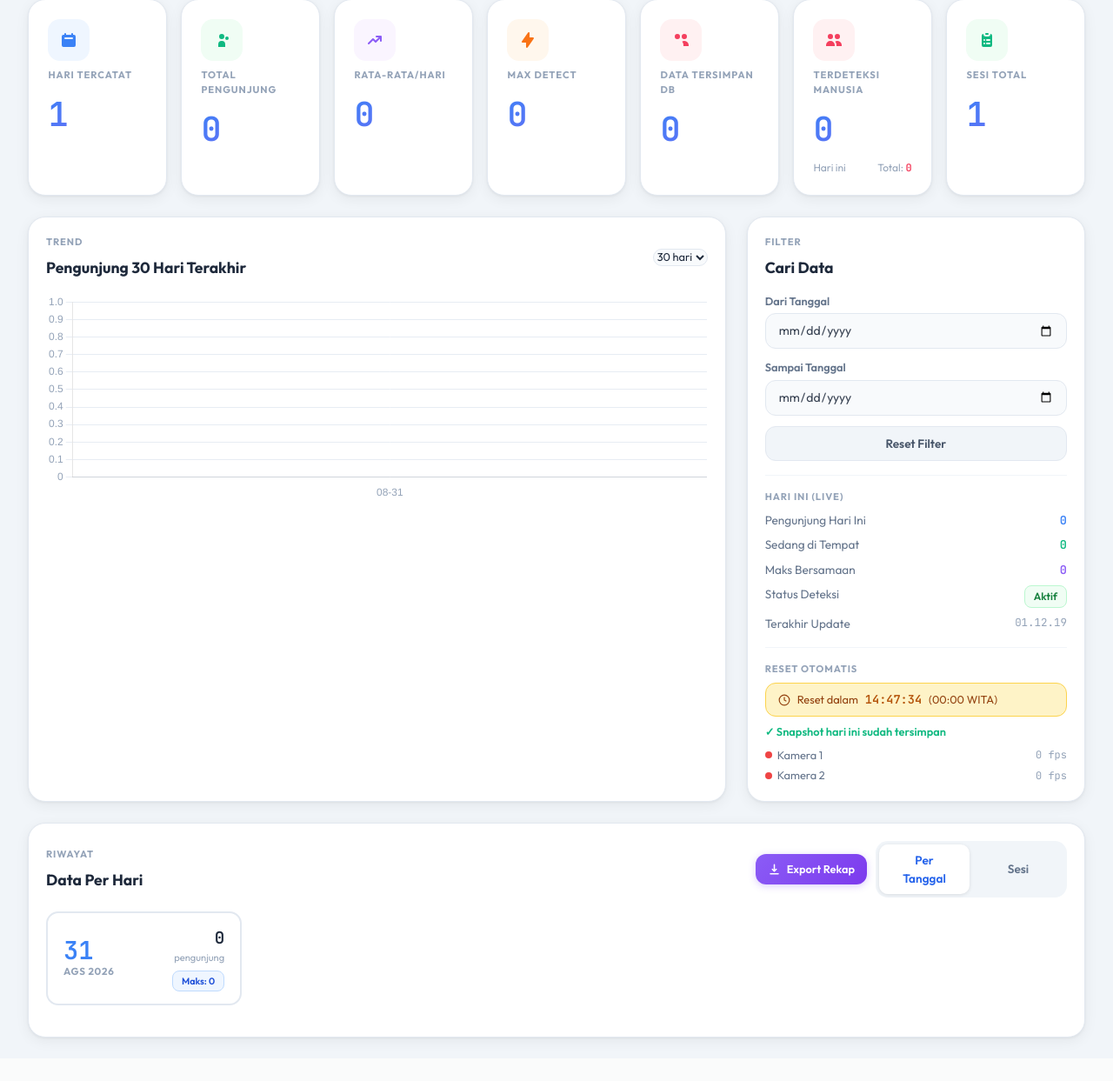
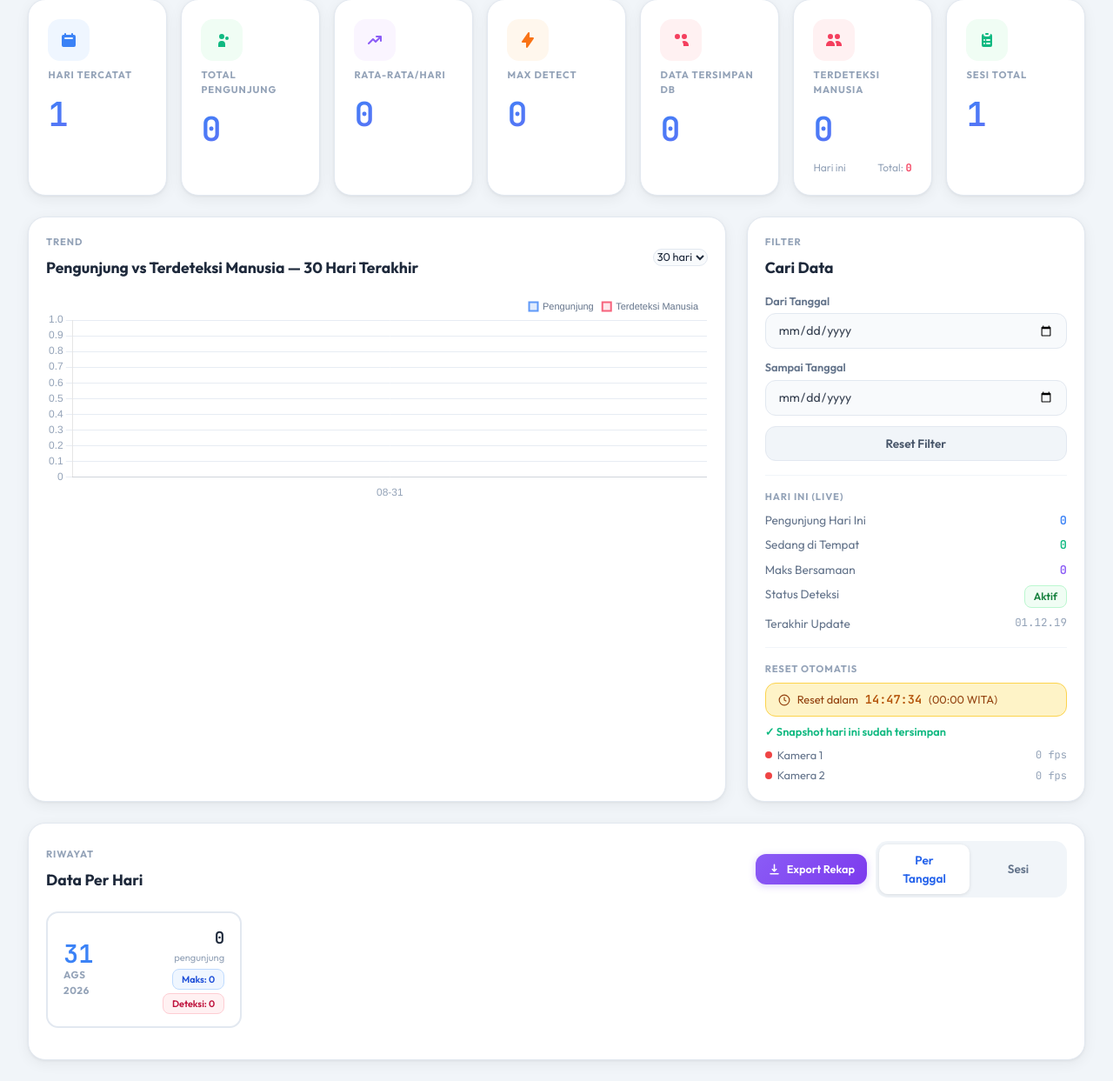
Before and after one commit to ICT-Bayan-Group/facedetection-counting, a Flask app: page /data-pengunjung in a window 1280 px wide. Shown: the part 105-1348 px from the top of the page at 87% size. Before the commit the page ends 1307 px from the top, so only its background shows below. Run offline with Flask 3, Linux system fonts and the light colour scheme; data comes from the database, SQL or seed files in the repository; data that the repository does not hold is empty; some libraries are stand-ins or nearby versions.

Commit message:
update data terdeteksi manusia

```diff
--- a/app.py
+++ b/app.py
@@ -169,6 +169,10 @@ def auto_start_session():
                         snapshot_date  = carry['date'],
                         total_visitors = carry['total_detected'],
                         max_concurrent = carry['max_count'],
+                        # BARU: kalau stats_manager punya angka raw detection carryover-nya
+                        # ikut diselamatkan juga; kalau belum ada, default 0 (bukan hilang,
+                        # cuma gak ke-carry — angka utama tetap total_visitors/max_concurrent).
+                        raw_detections = carry.get('raw_detections', 0),
                         notes          = 'Auto-saved carryover (proses mati sebelum midnight reset)',
                     )
                     print(f"💾 Carryover {carry['date']} diselamatkan: "
@@ -190,6 +194,7 @@ def auto_start_session():
         stats          = _merged_stats()
         total_visitors = stats.get('daily_total', 0)
         max_concurrent = stats.get('max_count', 0)
+        raw_detections = stats.get('raw_detections', 0)  # BARU
 
         n_closed = mgr.end_all_running_sessions(
             total_visitors = total_visitors,
@@ -203,6 +208,7 @@ def auto_start_session():
                 snapshot_date  = today_wita(),
                 total_visitors = total_visitors,
                 max_concurrent = max_concurrent,
+                raw_detections = raw_detections,  # BARU
                 notes          = f'Auto-saved setelah restart/interrupt ({n_closed} sesi ditutup)',
             )
             print(f"💾 Data sesi yang ke-interrupt diselamatkan ke daily_snapshot: "
@@ -666,6 +672,8 @@ def export_daily_csv(date_str: str):
     if summary:
         writer.writerow(['Total Pengunjung', summary.get('total_visitors', 0)])
         writer.writerow(['Maks Bersamaan',   summary.get('max_concurrent', 0)])
+        # BARU: total "terdeteksi manusia" (raw, sebelum dedup) untuk tanggal ini
+        writer.writerow(['Total Terdeteksi Manusia', summary.get('raw_detections', 0)])
     writer.writerow([])
 
     writer.writerow(['No', 'Face ID', 'Pertama Terlihat', 'Terakhir Terlihat',
@@ -694,8 +702,9 @@ def export_daily_csv(date_str: str):
 # BEDA dengan /api/daily/export/<date_str> di atas:
 #   - endpoint di atas = detail per WAJAH untuk SATU tanggal
 #   - endpoint ini      = rekap TOTAL per tanggal untuk BANYAK tanggal sekaligus
-#     (format: tanggal sekian, jumlah pengunjung sekian), sesuai tampilan
-#     kartu-kartu di grid "Data Per Hari" pada halaman data-pengunjung.
+#     (format: tanggal sekian, jumlah pengunjung sekian, jumlah terdeteksi manusia
+#     sekian), sesuai tampilan kartu-kartu di grid "Data Per Hari" pada halaman
+#     data-pengunjung.
 # Query param opsional: ?start=YYYY-MM-DD&end=YYYY-MM-DD untuk export rentang
 # tanggal tertentu (dipakai bareng filter di UI). Kalau kosong -> export semua.
 # ─────────────────────────────────────────────────────────────────────────────
@@ -722,25 +731,30 @@ def export_daily_summary_csv():
     writer.writerow(['Digenerate', now_wita().strftime('%Y-%m-%d %H:%M:%S WITA')])
     writer.writerow([])
 
+    # BARU: kolom "Total Terdeteksi Manusia" — breakdown raw detection per tanggal
     writer.writerow(['No', 'Tanggal', 'Total Pengunjung', 'Maks Bersamaan',
-                     'Metode Deteksi', 'Catatan'])
+                     'Total Terdeteksi Manusia', 'Metode Deteksi', 'Catatan'])
 
     sorted_summaries = sorted(summaries, key=lambda s: s.get('date', ''))
-    grand_total = 0
+    grand_total       = 0
+    grand_total_raw   = 0  # BARU
     for i, s in enumerate(sorted_summaries, 1):
-        grand_total += s.get('total_visitors', 0)
+        grand_total     += s.get('total_visitors', 0)
+        grand_total_raw += s.get('raw_detections', 0)
         writer.writerow([
             i,
             s.get('date', ''),
             s.get('total_visitors', 0),
             s.get('max_concurrent', 0),
+            s.get('raw_detections', 0),   # BARU
             s.get('detection_method', ''),
             s.get('notes', ''),
         ])
 
     writer.writerow([])
-    writer.writerow(['', 'TOTAL KESELURUHAN', grand_total, '', '', ''])
-    writer.writerow(['', 'JUMLAH HARI TERCATAT', len(sorted_summaries), '', '', ''])
+    writer.writerow(['', 'TOTAL KESELURUHAN (Pengunjung)',       grand_total,     '', '', '', ''])
+    writer.writerow(['', 'TOTAL KESELURUHAN (Terdeteksi Manusia)', grand_total_raw, '', '', '', ''])
+    writer.writerow(['', 'JUMLAH HARI TERCATAT', len(sorted_summaries), '', '', '', ''])
 
     if start and end:
         filename = f"rekap-pengunjung-{start}_sd_{end}.csv"
@@ -778,12 +792,14 @@ def manual_snapshot():
 
     total_visitors   = 0
     max_concurrent   = 0
+    total_raw        = 0  # BARU — total "terdeteksi manusia" hari ini, semua kamera
     detection_method = ""
 
     for c in counters_:
         stats            = c.get_statistics()
         total_visitors  += stats.get('daily_total', 0)
         max_concurrent   = max(max_concurrent, stats.get('max_count', 0))
+        total_raw       += stats.get('raw_detections', 0)
         if not detection_method:
             detection_method = stats.get('detection_method', '')
 
@@ -794,6 +810,7 @@ def manual_snapshot():
         snapshot_date    = today_str,
         total_visitors   = total_visitors,
         max_concurrent   = max_concurrent,
+        raw_detections   = total_raw,   # BARU
         detection_method = detection_method,
         notes            = notes,
     )
@@ -840,6 +857,7 @@ def manual_snapshot():
         'date':           today_str,
         'total_visitors': total_visitors,
         'max_concurrent': max_concurrent,
+        'raw_detections': total_raw,   # BARU
         'faces_logged':   n,
     })
     _broadcast_sse('counter_reset', {
@@ -856,6 +874,7 @@ def manual_snapshot():
         'date':           today_str,
         'total_visitors': total_visitors,
         'max_concurrent': max_concurrent,
+        'raw_detections': total_raw,   # BARU
         'faces_logged':   n,
     })
 
@@ -889,6 +908,7 @@ def toggle_detection():
                 snapshot_date  = today_wita(),
                 total_visitors = stats.get('daily_total', 0),
                 max_concurrent = stats.get('max_count', 0),
+                raw_detections = stats.get('raw_detections', 0),  # BARU
                 notes          = 'Detection manually stopped',
             )
             try:
@@ -899,7 +919,7 @@ def toggle_detection():
                 print(f"⚠️  toggle snapshot face log: {e}")
 
         current_session_active = False
-        session_start_time     = None
+        session_start_time = None
 
     _broadcast_sse('detection_toggled', {'enabled': detection_enabled})
     return jsonify({'success': True, 'detection_enabled': detection_enabled,
--- a/templates/data_pengunjung.html
+++ b/templates/data_pengunjung.html
@@ -186,6 +186,7 @@
     .badge-green  { background: #f0fdf4; color: #15803d; border: 1px solid #bbf7d0; }
     .badge-blue   { background: #eff6ff; color: #1d4ed8; border: 1px solid #bfdbfe; }
     .badge-orange { background: #fff7ed; color: #c2410c; border: 1px solid #fed7aa; }
+    .badge-rose   { background: #fff1f2; color: #be123c; border: 1px solid #fecdd3; }
     .badge-gray   { background: #f8fafc; color: #475569; border: 1px solid #e2e8f0; }
     .badge-pulse  { animation: pulse 2s infinite; }
     @keyframes pulse { 0%,100%{opacity:1} 50%{opacity:.7} }
@@ -205,6 +206,7 @@
     .date-card .month   { font-size: .72rem; font-weight: 700; color: #94a3b8; text-transform: uppercase; letter-spacing: .06em; }
     .date-card .count   { font-family: 'JetBrains Mono', monospace; font-size: 1.2rem; font-weight: 700; color: #1e293b; }
     .date-card .count-label { font-size: .7rem; color: #94a3b8; }
+    .date-card .badge-row { display: flex; gap: 4px; margin-top: 4px; flex-wrap: wrap; justify-content: flex-end; }
 
     /* ── MODAL ── */
     .modal-overlay {
@@ -402,7 +404,7 @@
       <div class="flex items-center justify-between mb-4">
         <div>
           <p class="section-label">Trend</p>
-          <h2 style="font-size:1.1rem;font-weight:700;color:#1e293b;">Pengunjung 30 Hari Terakhir</h2>
+          <h2 style="font-size:1.1rem;font-weight:700;color:#1e293b;">Pengunjung vs Terdeteksi Manusia — 30 Hari Terakhir</h2>
         </div>
         <select id="chartRange" onchange="reloadChart()" style="font-size:.8rem;">
           <option value="30">30 hari</option>
@@ -498,7 +500,7 @@
         <h2 style="font-size:1.1rem;font-weight:700;color:#1e293b;">Data Per Hari</h2>
       </div>
       <div style="display:flex;align-items:center;gap:10px;flex-wrap:wrap;">
-        <!-- TAMBAH: Export Rekap — total pengunjung per tanggal (semua hari, atau ikut filter aktif) -->
+        <!-- Export Rekap — total pengunjung + terdeteksi manusia per tanggal (semua hari, atau ikut filter aktif) -->
         <button onclick="exportSummaryCSV()" class="navbar-btn" style="font-size:.8rem;padding:8px 14px;background:linear-gradient(135deg,#8b5cf6,#7c3aed);box-shadow:0 2px 8px rgba(139,92,246,.3);">
           <svg width="15" height="15" fill="currentColor" viewBox="0 0 20 20"><path fill-rule="evenodd" d="M3 17a1 1 0 011-1h12a1 1 0 110 2H4a1 1 0 01-1-1zm3.293-7.707a1 1 0 011.414 0L9 10.586V3a1 1 0 112 0v7.586l1.293-1.293a1 1 0 111.414 1.414l-3 3a1 1 0 01-1.414 0l-3-3a1 1 0 010-1.414z" clip-rule="evenodd"/></svg>
           Export Rekap
@@ -526,7 +528,7 @@
             <button onclick="closeDateDetail()" style="padding:6px 14px;background:#f1f5f9;border:1px solid #e2e8f0;border-radius:10px;font-size:.8rem;font-weight:600;cursor:pointer;color:#475569;">✕ Tutup</button>
           </div>
         </div>
-        <div id="dateDetailStats" class="grid grid-cols-2 sm:grid-cols-4 gap-3 mb-4"></div>
+        <div id="dateDetailStats" class="grid grid-cols-2 sm:grid-cols-5 gap-3 mb-4"></div>
         <div class="tbl-wrap">
           <table>
             <thead>
@@ -857,8 +859,9 @@
           <div style="text-align:right;">
             <div class="count">${s.total_visitors}</div>
             <div class="count-label">pengunjung</div>
-            <div style="margin-top:4px;">
+            <div class="badge-row">
               <span class="badge badge-blue" style="font-size:.68rem;">Maks: ${s.max_concurrent}</span>
+              <span class="badge badge-rose" style="font-size:.68rem;">Deteksi: ${s.raw_detections ?? 0}</span>
             </div>
           </div>
         </div>`;
@@ -892,6 +895,10 @@
         <div class="stat-card" style="padding:14px;">
           <p class="section-label">Maks Bersamaan</p>
           <p class="stat-number" style="font-size:1.8rem;">${s.max_concurrent||0}</p>
+        </div>
+        <div class="stat-card" style="padding:14px;">
+          <p class="section-label">Terdeteksi Manusia</p>
+          <p class="stat-number" style="font-size:1.8rem;">${s.raw_detections ?? 0}</p>
         </div>
         <div class="stat-card" style="padding:14px;">
           <p class="section-label">Metode Deteksi</p>
@@ -985,15 +992,30 @@ function renderSessionsTable(sessions) {
   function initTrendChart() {
     trendChart = new Chart(document.getElementById('trendChart').getContext('2d'), {
       type: 'bar',
-      data: { labels: [], datasets: [{
-        data: [],
-        backgroundColor: 'rgba(59,130,246,0.15)',
-        borderColor: 'rgba(59,130,246,.8)',
-        borderWidth: 2, borderRadius: 8,
-      }]},
+      data: { labels: [], datasets: [
+        {
+          label: 'Pengunjung',
+          data: [],
+          backgroundColor: 'rgba(59,130,246,0.15)',
+          borderColor: 'rgba(59,130,246,.8)',
+          borderWidth: 2, borderRadius: 8,
+        },
+        {
+          label: 'Terdeteksi Manusia',
+          data: [],
+          backgroundColor: 'rgba(244,63,94,0.12)',
+          borderColor: 'rgba(244,63,94,.8)',
+          borderWidth: 2, borderRadius: 8,
+        },
+      ]},
       options: {
         responsive: true, maintainAspectRatio: false,
-        plugins: { legend: { display: false } },
+        plugins: {
+          legend: {
+            display: true, position: 'top', align: 'end',
+            labels: { boxWidth: 10, boxHeight: 10, color: '#64748b', font: { size: 11 } },
+          },
+        },
         scales: {
           y: { beginAtZero: true, grid: { color: 'rgba(226,232,240,.8)' }, ticks: { color: '#94a3b8' } },
           x: { grid: { display: false }, ticks: { color: '#94a3b8', maxTicksLimit: 10 } },
@@ -1007,6 +1029,7 @@ function renderSessionsTable(sessions) {
     const sorted = [...summaries].reverse();
     trendChart.data.labels           = sorted.map(s => s.date.slice(5));
     trendChart.data.datasets[0].data = sorted.map(s => s.total_visitors);
+    trendChart.data.datasets[1].data = sorted.map(s => s.raw_detections ?? 0);
     trendChart.update();
   }
 
@@ -1038,6 +1061,7 @@ function renderSessionsTable(sessions) {
   function switchTab(tab) {
     currentTab = tab;
     document.getElementById('tabDaily')   .classList.toggle('active', tab==='daily');
+
     document.getElementById('tabSessions').classList.toggle('active', tab==='sessions');
     document.getElementById('panelDaily')   .classList.toggle('hidden', tab!=='daily');
     document.getElementById('panelSessions').classList.toggle('hidden', tab!=='sessions');
@@ -1054,7 +1078,7 @@ function renderSessionsTable(sessions) {
       });
       const d = await r.json();
       if (d.success) {
-        toast(`✅ Snapshot tersimpan: ${d.total_visitors} pengunjung, ${d.faces_logged} wajah`, 'success');
+        toast(`✅ Snapshot tersimpan: ${d.total_visitors} pengunjung, ${d.raw_detections ?? 0} terdeteksi, ${d.faces_logged} wajah`, 'success');
         // FIX: SSE 'snapshot_saved' otomatis trigger reload,
         // tapi fallback reload manual jika SSE lambat
         setTimeout(loadDaily, 1500);
@@ -1074,7 +1098,7 @@ function renderSessionsTable(sessions) {
     window.location.href = `/api/daily/export/${selectedDate}`;
   }
 
-  // TAMBAH: Export rekap total pengunjung per tanggal (bukan per-wajah).
+  // Export rekap total pengunjung + terdeteksi manusia per tanggal (bukan per-wajah).
   // Kalau filter tanggal (startDate/endDate) lagi diisi, rekap ikut dibatasi
   // ke rentang itu. Kalau kosong, export semua hari yang tercatat.
   function exportSummaryCSV() {
@@ -1085,7 +1109,7 @@ function renderSessionsTable(sessions) {
       url += `?start=${start}&end=${end}`;
     }
     window.location.href = url;
-    toast('📥 Mengunduh rekap pengunjung per hari...', 'info');
+    toast('📥 Mengunduh rekap pengunjung & deteksi per hari...', 'info');
   }
 
   async function deleteSession(id) {
```
Also changed, not shown: utils/daily_snapshot.py (+23 -7 lines), utils/midnight_reset.py (+10 -2 lines).
